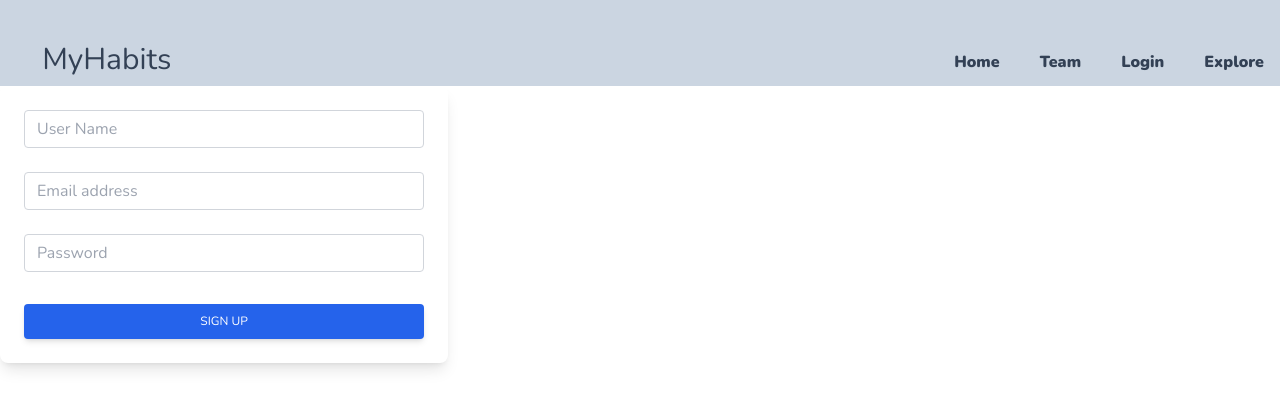
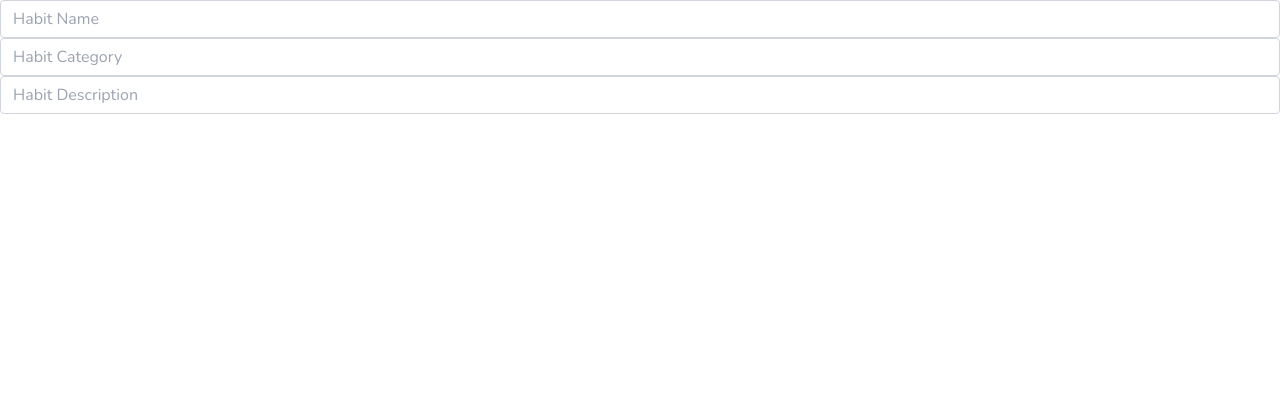
Before and after one commit to Jeffrod1098/habit-forming-app-frontend, a React (Create React App) app: page / in a window 1280 px wide. Shown: the top 408 px of the page. Built offline with nearby package versions, Linux system fonts and the light colour scheme.

Commit message:
Create Habit

```diff
--- a/src/App.js
+++ b/src/App.js
@@ -2,12 +2,15 @@ import "./App.css";
 import Landing from "./Landing";
 import CreateUser from "./CreateUser";
 import axios from "axios";
+import CreateHabit from "./CreateHabit";
+
 
 function App() {
   return (
     <div className="App">
       {/* <Landing /> */}
-      <CreateUser />
+      {/* <CreateUser /> */}
+      <CreateHabit />
     </div>
   );
 }
--- a/src/CreateHabit.js
+++ b/src/CreateHabit.js
@@ -1,8 +1,82 @@
 import React from "react";
+import axios from 'axios'
+import { useState } from 'react'
+
 
 const CreateHabit = () => {
+
+    const [habitName, setHabitName] = useState({})
+    const [habitDescription, setHabitDescription] = useState({})
+    const [habitCategory, setHabitCategory] = useState({})
+
+    const click = () => {
+        axios.post('http://localhost:4000/',{
+            habitName: habitName,
+            habitDescription: habitDescription,
+            habitCategory: habitCategory
+        })
+    }
+
+    const handleHabitNameChange = event => {
+        setHabitName(event.target.value)
+    }
+    const handleHabitDescriptionChange = event => {
+        setHabitDescription(event.target.value)
+    }
+    const handleHabitCategoryChange = event => {
+        setHabitCategory(event.target.value)
+    }
+
     return (
-        <div>
+        <div className="habits" >
+            <form onSubmit={click}>
+            <input onChange={handleHabitNameChange} type="name" class="form-control block
+        w-full
+        px-3
+        py-1.5
+        text-base
+        font-normal
+        text-gray-700
+        bg-white bg-clip-padding
+        border border-solid border-gray-300
+        rounded
+        transition
+        ease-in-out
+        m-0
+        focus:text-gray-700 focus:bg-white focus:border-blue-600 focus:outline-none" id="exampleInput125"
+        placeholder="Habit Name" />
+            <input onChange={handleHabitDescriptionChange} type="Habit Category" class="form-control block
+        w-full
+        px-3
+        py-1.5
+        text-base
+        font-normal
+        text-gray-700
+        bg-white bg-clip-padding
+        border border-solid border-gray-300
+        rounded
+        transition
+        ease-in-out
+        m-0
+        focus:text-gray-700 focus:bg-white focus:border-blue-600 focus:outline-none" id="exampleInput125"
+        placeholder="Habit Category" />
+            <input onChange={handleHabitCategoryChange} type="Habit Description" class="form-control block
+        w-full
+        px-3
+        py-1.5
+        text-base
+        font-normal
+        text-gray-700
+        bg-white bg-clip-padding
+        border border-solid border-gray-300
+        rounded
+        transition
+        ease-in-out
+        m-0
+        focus:text-gray-700 focus:bg-white focus:border-blue-600 focus:outline-none" id="exampleInput125"
+        placeholder="Habit Description" />
+            <button onClick={click} class="btn btn-primary">Create</button>
+            </form>
         </div>
     )
 }
```
